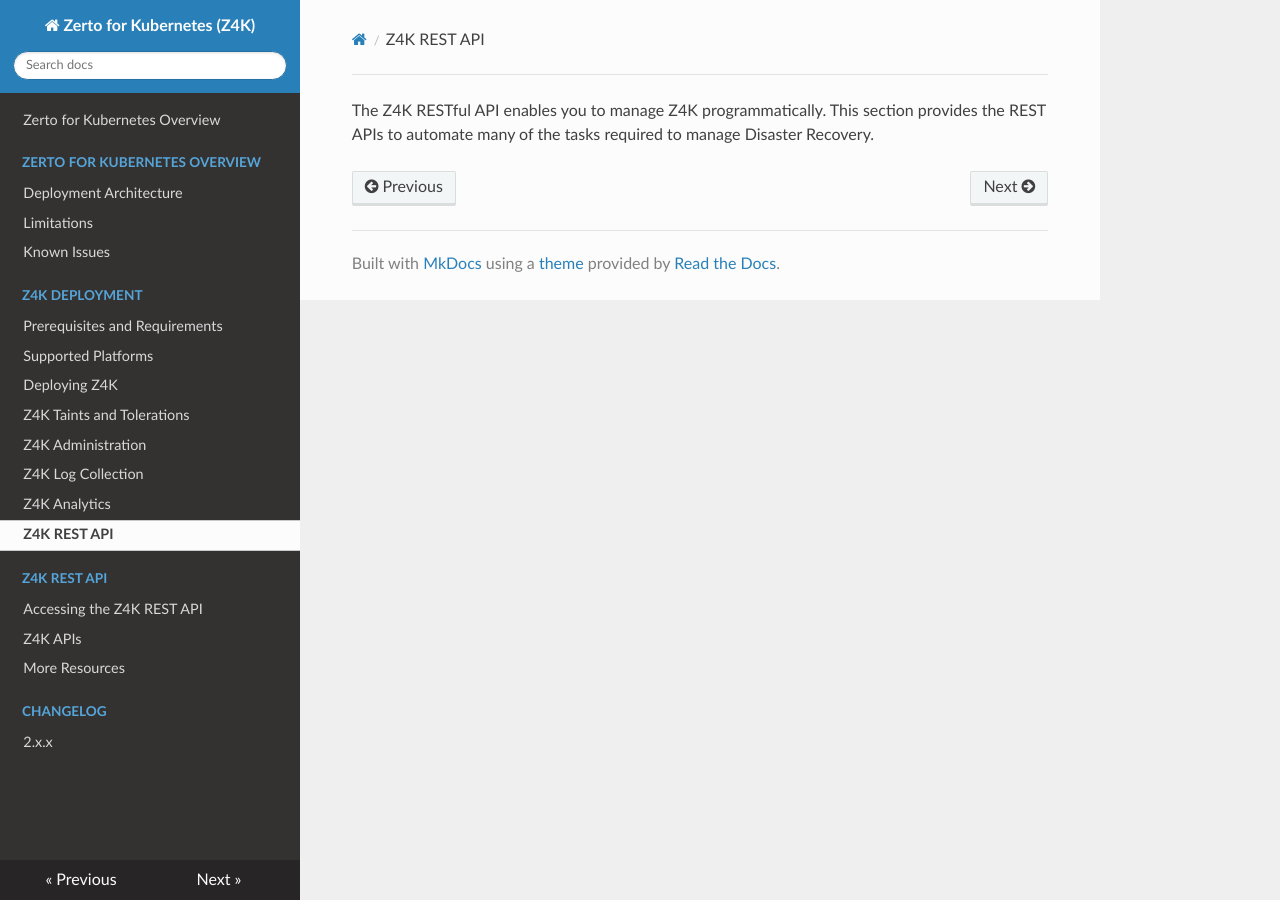
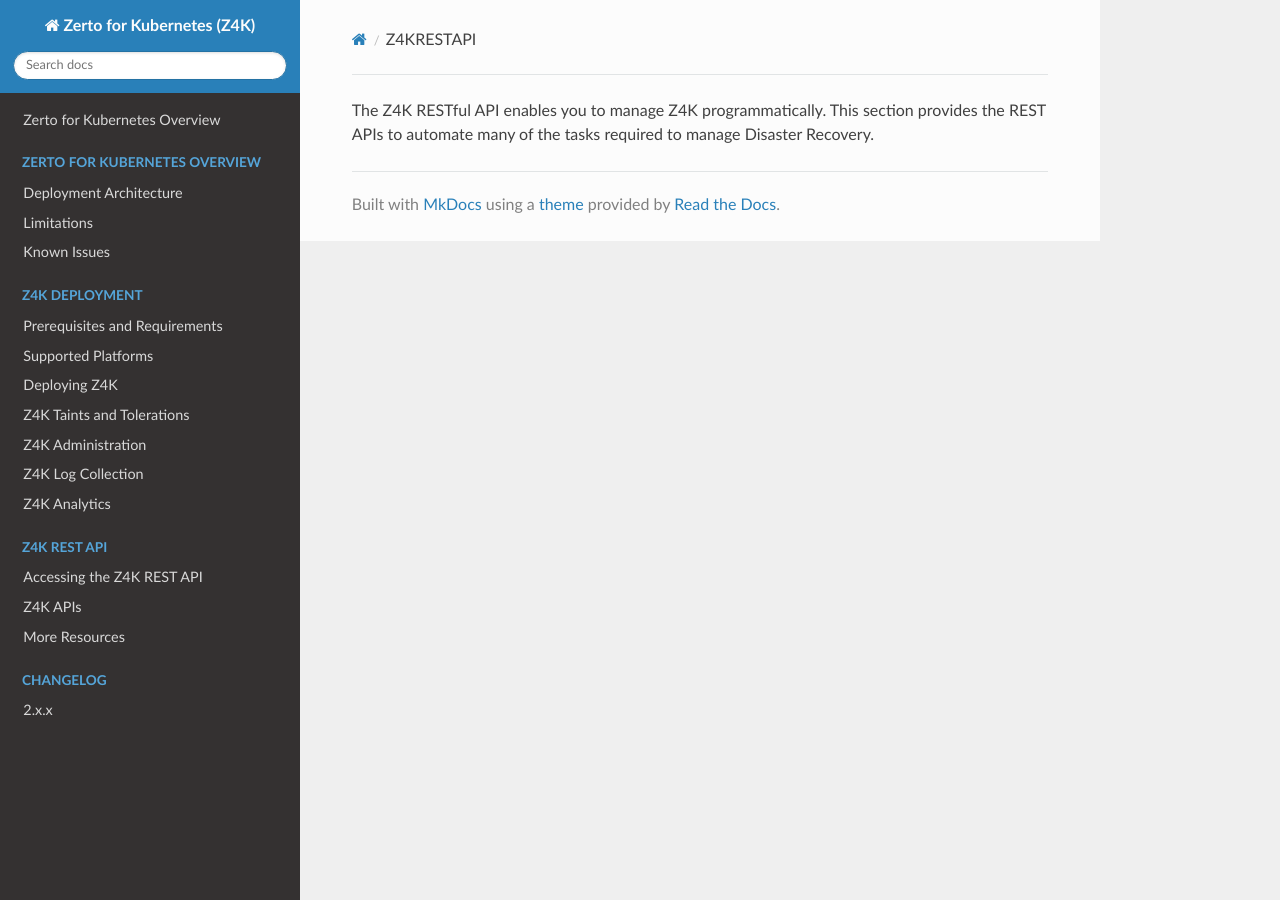
Before and after one commit to ZertoPublic/Z4K, an MkDocs documentation site: the page built from docs/Z4KRESTAPI.md, in a window 1280 px wide. Built offline with MkDocs 1.6.1, drawn with Linux system fonts in a browser that asks for light colours.

Commit message:
Update mkdocs.yml

```diff
--- a/mkdocs.yml
+++ b/mkdocs.yml
@@ -16,7 +16,6 @@
 - Z4K Administration: Z4KAdministrationGuide.md
 - Z4K Log Collection: LogCollection.md
 - Z4K Analytics: Z4KAnalytics.md
-- Z4K REST API: Z4KRESTAPI.md
 - Z4K REST API:
   - Accessing the Z4K REST API: AccessingZ4KRESTAPI.md
   - Z4K APIs: openapi.md
```
